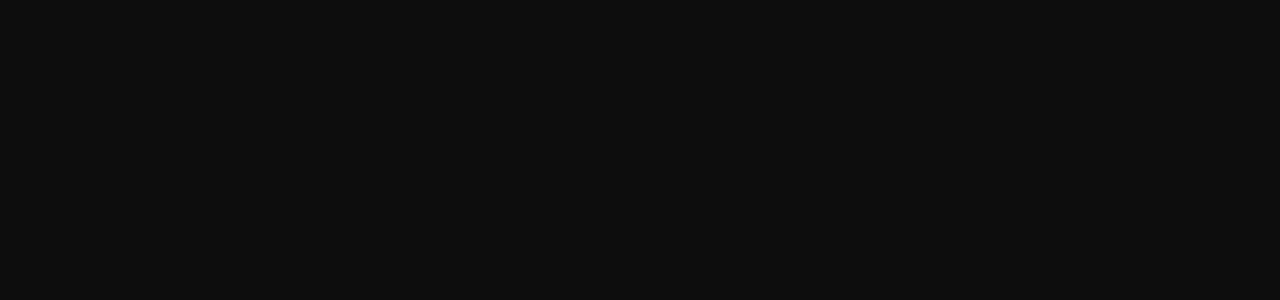
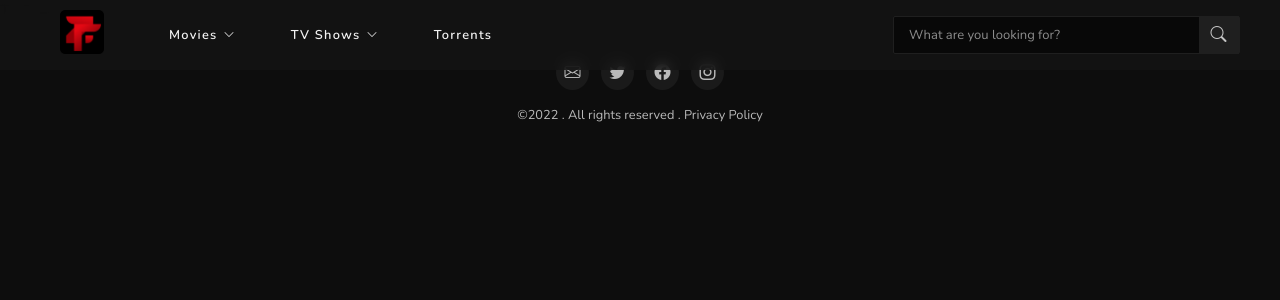
Before and after one commit to Nareshe31/zflix-app, a Next.js app: page /en/tv in a window 1280 px wide. Before the commit this address had no page. Shown: the top 300 px of the page. Built offline with nearby package versions, Linux system fonts and the light colour scheme.

Commit message:
movie tv page added

```diff
--- a/pages/en/movie/index.js
+++ b/pages/en/movie/index.js
@@ -7,3 +7,5 @@
         </div>
     )
 }
+
+export default MoviePage
--- /dev/null
+++ b/pages/en/tv/index.js
@@ -0,0 +1,11 @@
+
+
+function TvPage(params) {
+    return(
+        <div>
+            Tv Page
+        </div>
+    )
+}
+
+export default TvPage
```
